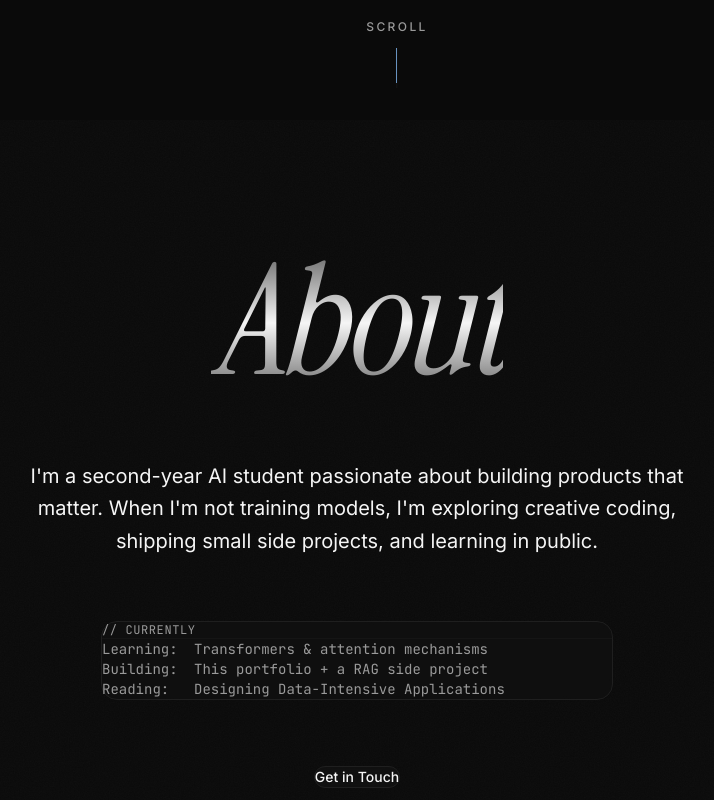
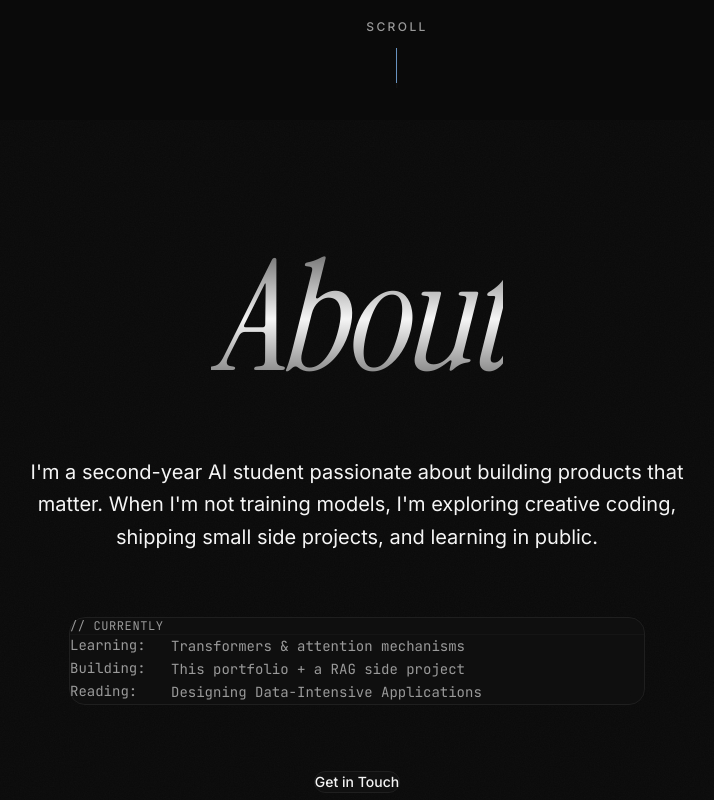
Before and after one commit to Tuandude/Portfolio, a React (Vite) app: page / in a window 1280 px wide. Shown: the part 680-1480 px from the top of the page, without its empty margins (243-957 px from the left). Built offline with nearby package versions, Linux system fonts and the light colour scheme.

Commit message:
fix(about): expand Currently block padding and remove section overflow-clip to restore Skills rounded corner

```diff
--- a/src/components/sections/AboutSection.tsx
+++ b/src/components/sections/AboutSection.tsx
@@ -37,11 +37,11 @@ export function AboutSection({ className = "" }: AboutSectionProps) {
     <section
       id="about"
       aria-labelledby="about-heading"
-      className={`relative min-h-[100svh] py-24 md:py-32 px-4 sm:px-6 md:px-10 flex flex-col justify-center overflow-x-clip ${className}`}
+      className={`relative min-h-[100svh] py-24 md:py-32 px-4 sm:px-6 md:px-10 flex flex-col justify-center ${className}`}
     >
-      {/* Inline SVG noise filter overlay (opacity ~0.03, pointer-events none) */}
+      {/* Inline SVG noise filter overlay (clipped specifically inside its container) */}
       <div
-        className="absolute inset-0 pointer-events-none z-[1] opacity-[0.03]"
+        className="absolute inset-0 pointer-events-none z-[1] opacity-[0.03] overflow-hidden"
         aria-hidden="true"
       >
         <svg className="w-full h-full">
@@ -80,21 +80,21 @@ export function AboutSection({ className = "" }: AboutSectionProps) {
         </div>
 
         {/* "Currently" Activity Block */}
-        <FadeIn delay={0.2} className="w-full max-w-lg mx-auto">
-          <div className="rounded-2xl border border-stroke bg-surface/40 p-6 backdrop-blur-sm text-left space-y-3">
-            <div className="font-mono text-xs uppercase tracking-wider text-text-muted pb-1 border-b border-stroke/40">
+        <FadeIn delay={0.2} className="w-full max-w-xl mx-auto">
+          <div className="rounded-2xl border border-stroke bg-surface/40 p-6 sm:p-8 backdrop-blur-sm text-left space-y-4">
+            <div className="font-mono text-xs uppercase tracking-wider text-text-muted pb-2 border-b border-stroke/40">
               // Currently
             </div>
-            <ul className="space-y-2.5 list-none p-0 m-0">
+            <ul className="space-y-3 list-none p-0 m-0">
               {CURRENT_ITEMS.map((item) => (
                 <li
                   key={item.label}
-                  className="flex items-start gap-3 font-mono text-xs sm:text-sm"
+                  className="flex flex-col sm:flex-row sm:items-start gap-1 sm:gap-4 font-mono text-xs sm:text-sm"
                 >
-                  <span className="text-text-subtle min-w-[76px] sm:min-w-[80px]">
+                  <span className="text-text-subtle min-w-[85px] shrink-0 font-medium">
                     {item.label}:
                   </span>
-                  <span className="text-text-muted">{item.value}</span>
+                  <span className="text-text-muted break-words leading-relaxed">{item.value}</span>
                 </li>
               ))}
             </ul>
```
